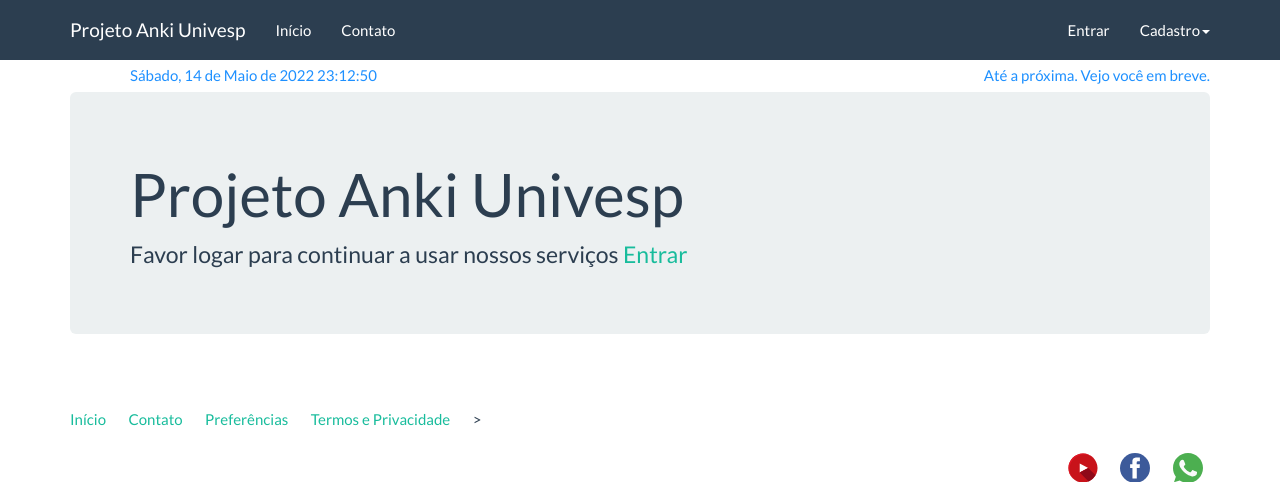
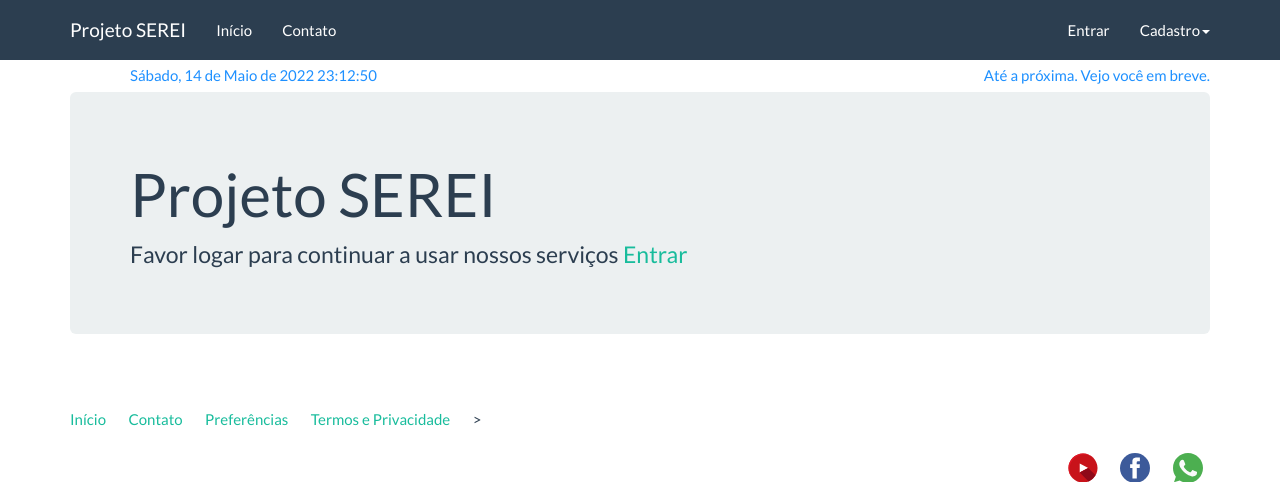
Before and after one commit to ejstopa/UnivespProjetoIntegrador_1, a Django app: page / in a window 1280 px wide. Shown: the top 482 px of the page. Run offline with Django 3.2, Linux system fonts and the light colour scheme; some libraries are stand-ins or nearby versions.

Commit message:
Melhorias no layout

```diff
--- a/core/templates/attempts.html
+++ b/core/templates/attempts.html
@@ -8,7 +8,7 @@
 {% block container %}
 
 <div>
-    <h1>Foram geradas um conjunto de perguntas com base em sua escolha reponda com honestidade e marque sua opnião sobre a pergunta</h1>
+    <h1>Foram geradas um conjunto de perguntas com base em sua escolha reponda com honestidade e marque sua opinião sobre a pergunta</h1>
 
     <form method="POST">
         {% csrf_token %}
--- a/core/templates/base.html
+++ b/core/templates/base.html
@@ -13,7 +13,7 @@
     <div class="navbar navbar-default navbar-fixed-top">
       <div class="container">
         <div class="navbar-header">
-          <a href="{% url 'index' %}" class="navbar-brand">Projeto Anki Univesp</a>
+          <a href="{% url 'index' %}" class="navbar-brand">Projeto SEREI</a>
           <button class="navbar-toggle" type="button" data-toggle="collapse" data-target="#navbar-main">
             <span class="icon-bar"></span>
             <span class="icon-bar"></span>
--- a/core/templates/index.html
+++ b/core/templates/index.html
@@ -66,7 +66,8 @@
 </div>
 
 <div class="jumbotron page-header">
-  <h1>Projeto Anki Univesp</h1>
+  <!-- <h1>Projeto Anki Univesp</h1> -->
+  <h1>Projeto SEREI</h1>
   {% if user.is_authenticated %}
   <p>Projeto feito para contribuir com sua melhor aprendizagem e conhecimento. Clique no link abaixo e divirta-se.</p>
   {% endif %}
```
Also changed, not shown: 1 other file.
